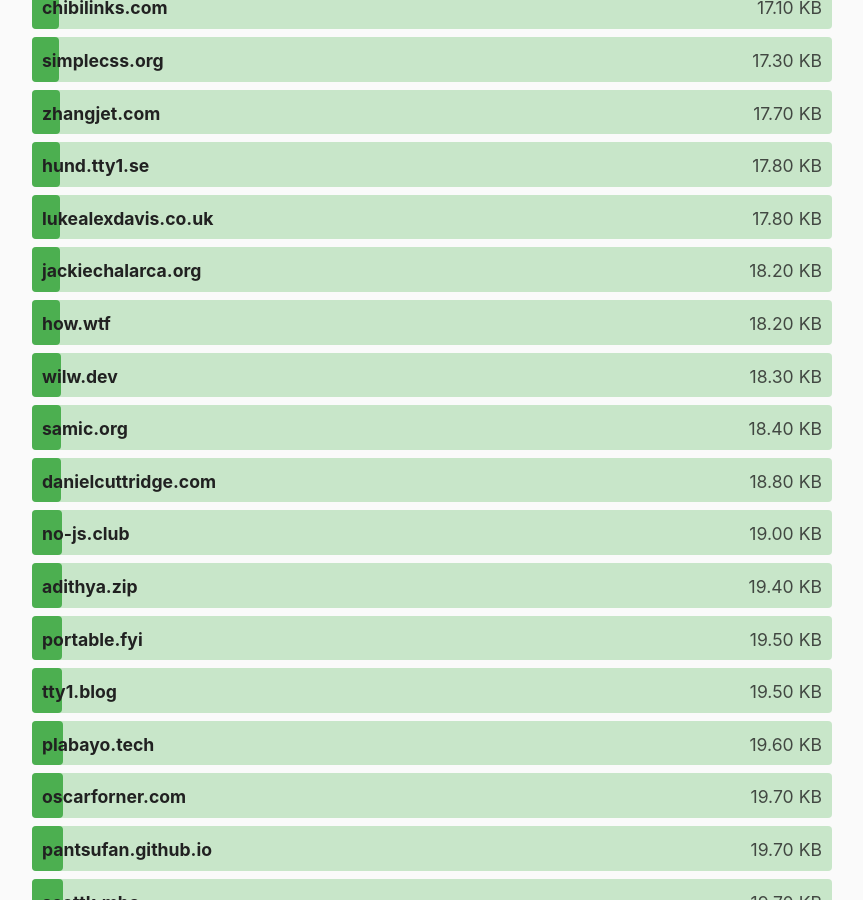
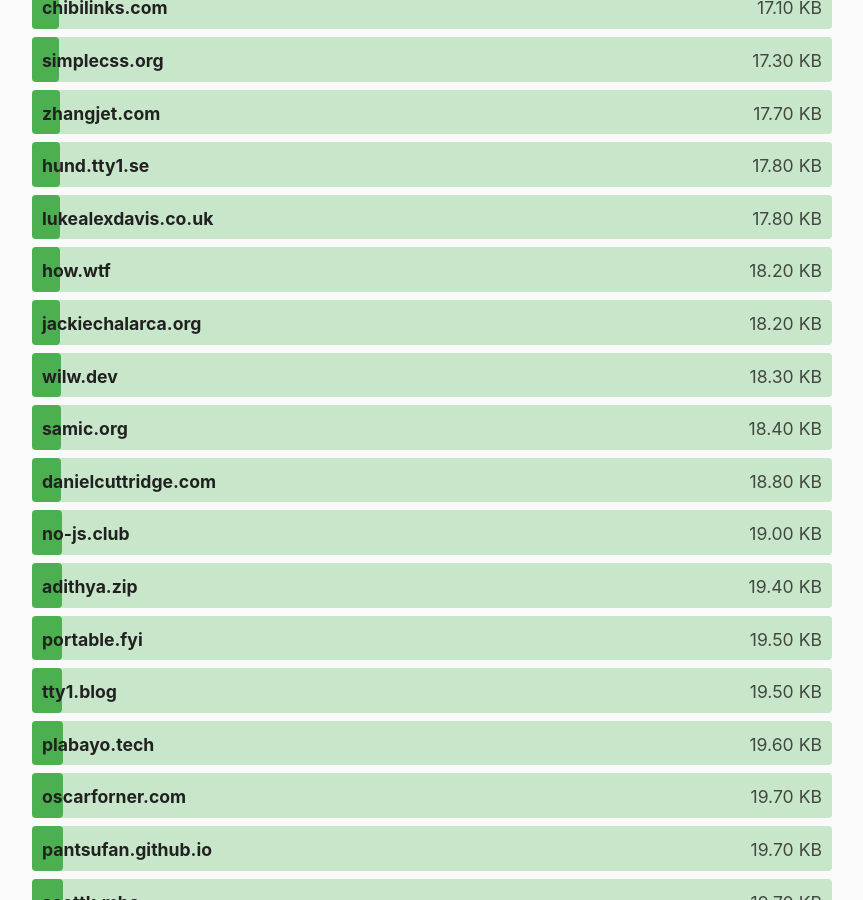
Before and after one commit to kevquirk/512kb.club, a Jekyll site: the page built from index.md, in a window 1280 px wide and 900 px high, scrolled down 7897 px. Shown: the whole window, without its empty margins (208-1071 px from the left). Built offline with Jekyll 4.4.1, drawn with Linux system fonts in a browser that asks for light colours; part of the change alters nothing that is shown.

Commit message:
Fix formatting

```diff
--- a/_data/sites.yml
+++ b/_data/sites.yml
@@ -1493,6 +1493,11 @@
   size: 446
   last_checked: 2022-04-05
 
+- domain: how.wtf
+  url: https://how.wtf/
+  size: 18.2
+  last_checked: 2023-12-29
+
 - domain: httpguides.com
   url: https://httpguides.com
   size: 10.4
@@ -3552,8 +3557,3 @@
   url: https://zwbetz.com/
   size: 67.8
   last_checked: 2022-07-20
-
-- domain: how.wtf
-  url: https://how.wtf/
-  size: 18.2
-  last_checked: 2023-12-29
```
